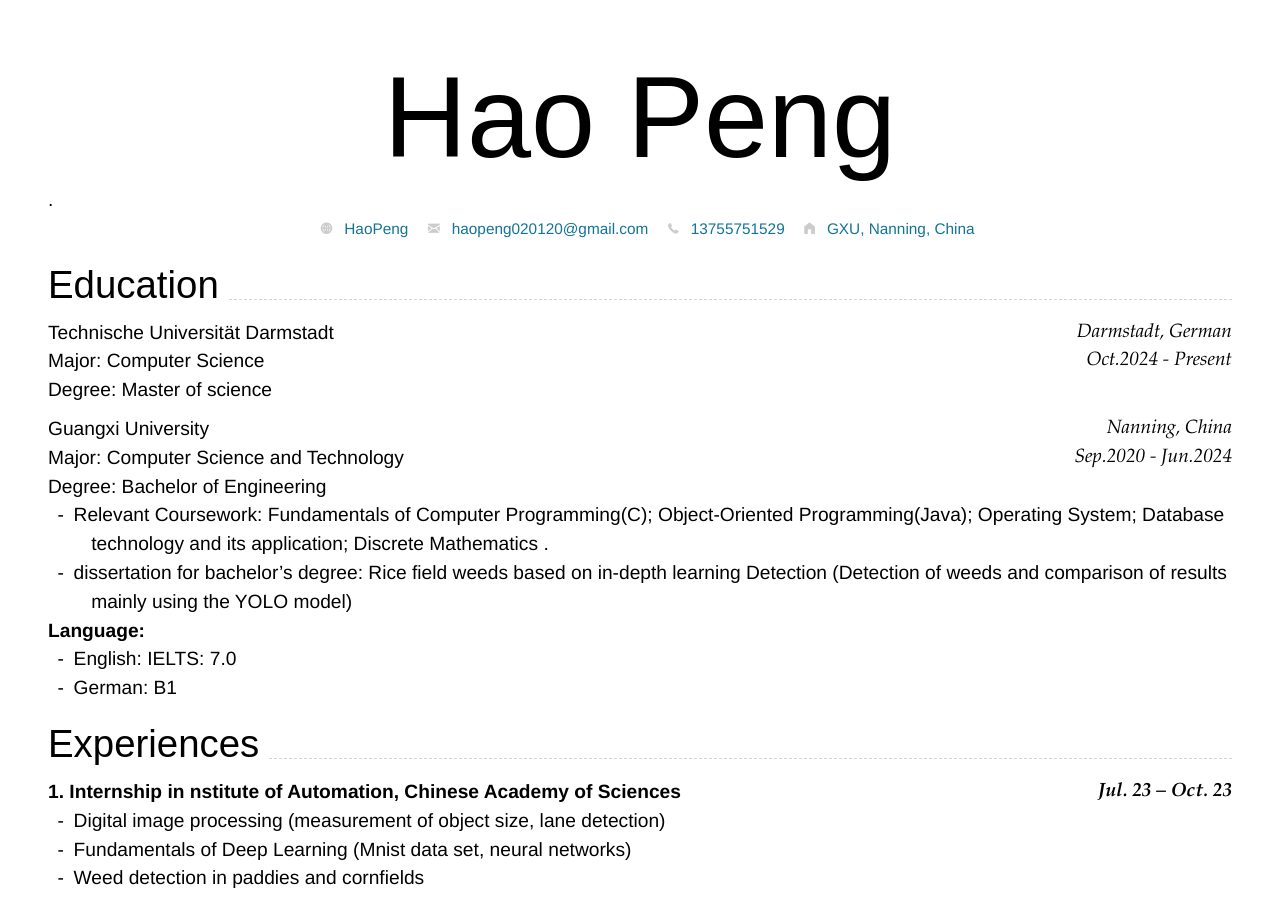
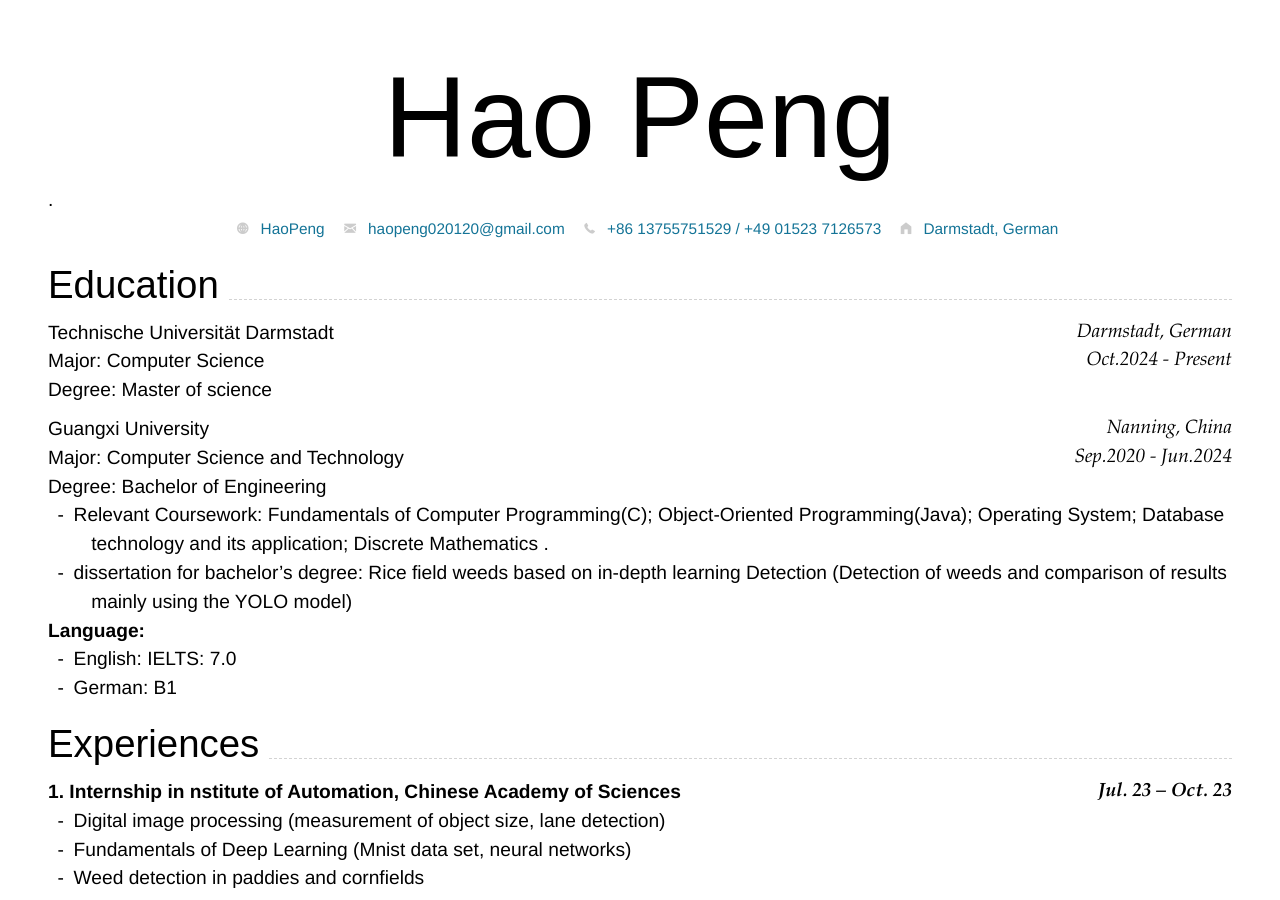
Before and after one commit to Hao-Peng-19/HaoPeng_CV, a Jekyll site: the page built from index.md, in a window 1280 px wide and 900 px high. Built offline with Jekyll 4.4.1, drawn with Linux system fonts in a browser that asks for light colours; nearby versions of some CDN libraries.

Commit message:
Update index.md

```diff
--- a/index.md
+++ b/index.md
@@ -8,11 +8,11 @@ homepage:
   url: https://phcarry666.top/about/
   text: HaoPeng
 phone:
-  url: tel:13755751529
-  text: 13755751529
+  url: tel:+86 13755751529 / +49 01523 7126573
+  text: +86 13755751529 / +49 01523 7126573
 place:
-  url: https://www.google.com/maps/place/%E5%B9%BF%E8%A5%BF%E5%A4%A7%E5%AD%A6%E8%AE%A1%E7%AE%97%E6%9C%BA%E4%B8%8E%E7%94%B5%E5%AD%90%E4%BF%A1%E6%81%AF%E5%AD%A6%E9%99%A2/@22.8376,108.289839,17z/data=!3m1!4b1!4m5!3m4!1s0x36b3ef08beffbe8f:0x564e5609d850ead6!8m2!3d22.8376!4d108.289839
-  text: GXU, Nanning, China
+  url: https://www.google.com/maps/place/Technische+Universit%C3%A4t+Darmstadt/@49.8761906,8.653331,17z/data=!4m10!1m2!2m1!1sTechnische+Universit%C3%A4t+Darmstadt!3m6!1s0x47bd7066cfce2d0f:0x182bdbcff1a231f0!8m2!3d49.8775113!4d8.6554484!15sCiFUZWNobmlzY2hlIFVuaXZlcnNpdMOkdCBEYXJtc3RhZHSSAQp1bml2ZXJzaXR54AEA!16s%2Fg%2F11flvwt8sc?entry=ttu&g_ep=EgoyMDI0MTAxNi4wIKXMDSoASAFQAw%3D%3D
+  text: Darmstadt, German
 ---
 
 # Hao Peng
```
